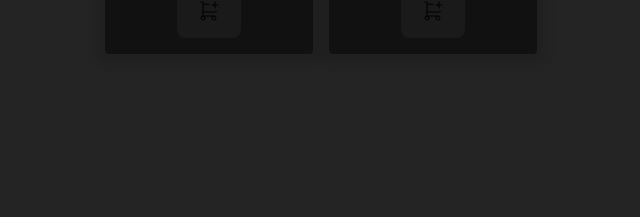
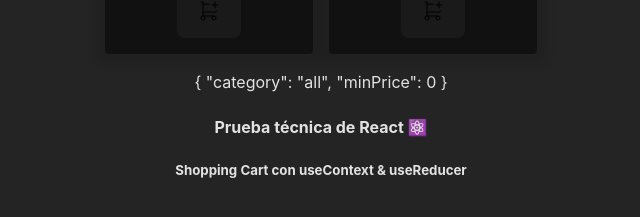
Before and after one commit to Zekret/react-carrito-compra, a React (Vite) app: page / in a window 1280 px wide. Shown: the part 1423-1640 px from the top of the page, without its empty margins (319-959 px from the left). Before the commit the page ends 1525 px from the top, so only its background shows below. Built offline with nearby package versions, Linux system fonts and the light colour scheme.

Commit message:
update: footer & IS_DEVELOPMENT

```diff
--- a/src/App.jsx
+++ b/src/App.jsx
@@ -1,29 +1,21 @@
-import { useState } from "react";
 import "./App.css";
+import Footer from "./components/Footer";
 import { Header } from "./components/Header";
 import Products from "./components/Products";
+import { IS_DEVELOPMENT } from "./config";
+import useFilters from "./hooks/useFilters";
 import { products } from "./mocks/products.json";
 
 function App() {
-  const [filters, setFilters] = useState({
-    category: "all",
-    minPrice: 0,
-  });
 
-  const filterProducts = (products) => {
-    return products.filter((product) => {
-      return (
-        product.price >= filters.minPrice &&
-        (filters.category === "all" || product.category === filters.category)
-      );
-    });
-  };
+  const { filters, filterProducts, setFilters } = useFilters()
 
   const filteredProducts = filterProducts(products);
   return (
     <>
       <Header changeFilters={setFilters} />
       <Products products={filteredProducts} />
+      {IS_DEVELOPMENT && <Footer filters={filters} />}
     </>
   );
 }
--- /dev/null
+++ b/src/components/Footer.css
@@ -0,0 +1,22 @@
+.footer {
+    position: fixed;
+    left: 16px;
+    bottom: 16px;
+    text-align: left;
+    background: rgba(0, 0, 0, .7);
+    padding: 8px 24px;
+    border-radius: 32px;
+    opacity: .95;
+    backdrop-filter: blur(8px);
+  }
+
+  .footer span {
+    font-size: 14px;
+    color: #09f;
+    opacity: .8;
+  }
+
+  .footer h4, .footer h5 {
+    margin: 0;
+    display: flex;
+  }
--- /dev/null
+++ b/src/components/Footer.jsx
@@ -0,0 +1,11 @@
+export default function Footer({ filters }) {
+  return (
+    <footer className='footer'>
+        {
+            JSON.stringify(filters, null, 2)
+        }
+      <h4>Prueba técnica de React ⚛️</h4>
+      <h5>Shopping Cart con useContext & useReducer</h5>
+    </footer>
+  )
+}
--- /dev/null
+++ b/src/config.js
@@ -0,0 +1 @@
+export const IS_DEVELOPMENT = process.env.NODE_ENV != "production";
--- /dev/null
+++ b/src/hooks/useFilters.jsx
@@ -0,0 +1,19 @@
+import { useState } from "react";
+
+export default function useFilters() {
+  const [filters, setFilters] = useState({
+    category: "all",
+    minPrice: 0,
+  });
+
+  const filterProducts = (products) => {
+    return products.filter((product) => {
+      return (
+        product.price >= filters.minPrice &&
+        (filters.category === "all" || product.category === filters.category)
+      );
+    });
+  };
+
+  return { filters, filterProducts, setFilters }
+}
```
